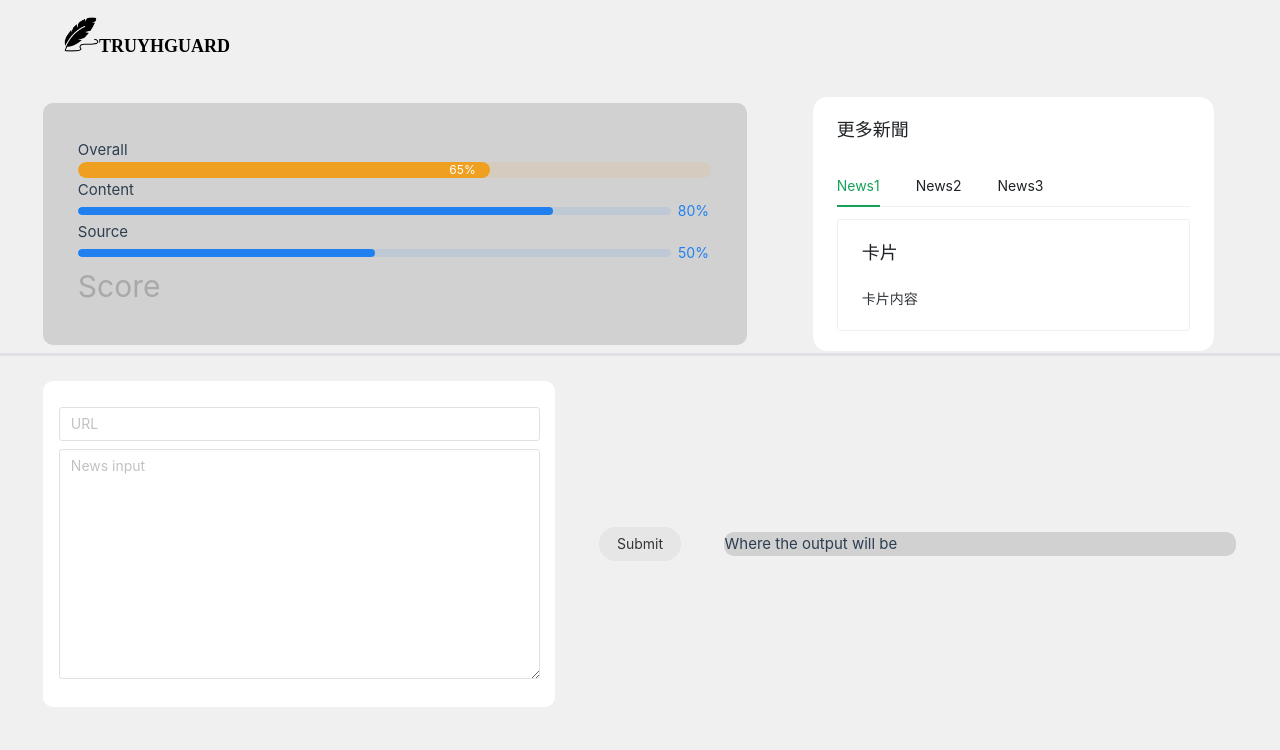
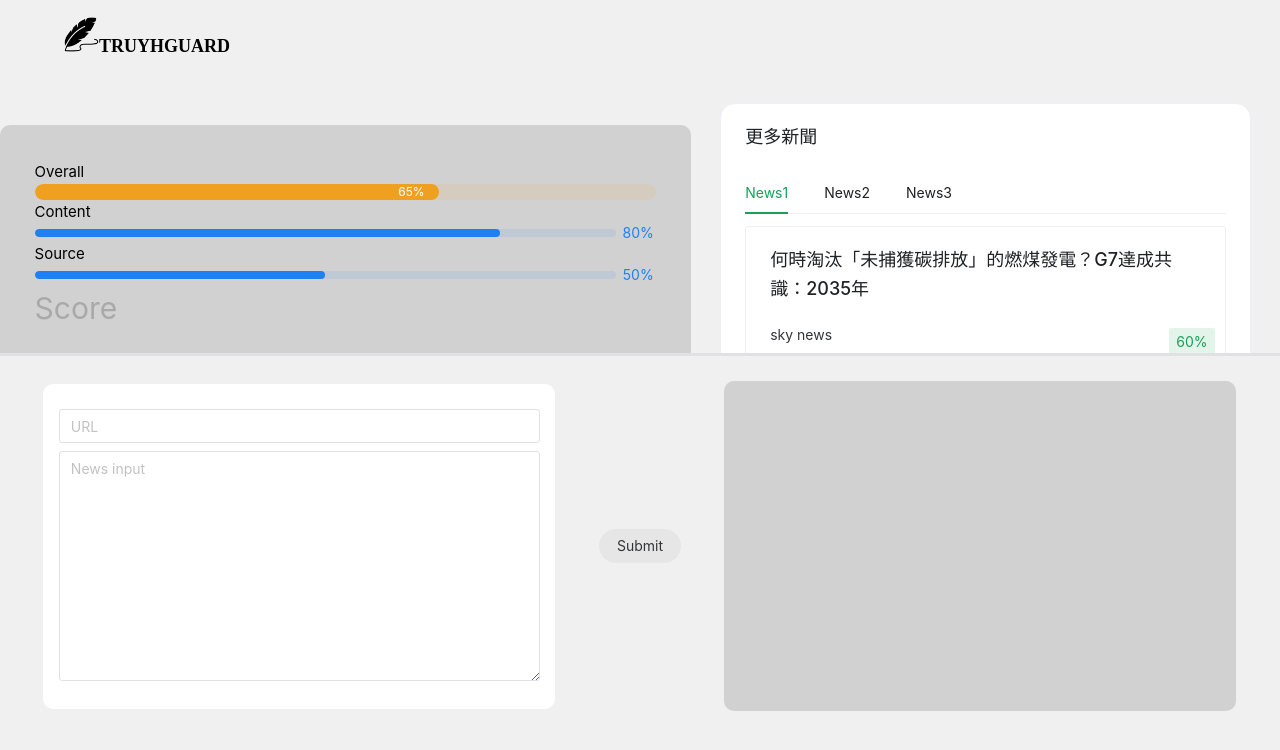
Before and after one commit to happypepii/NewsCheckSFC, a Vue app: page / in a window 1280 px wide. Shown: the top 750 px of the page. Built offline with nearby package versions, Linux system fonts and the light colour scheme.

Commit message:
display more news without pic

```diff
--- a/src/App.vue
+++ b/src/App.vue
@@ -1,7 +1,7 @@
 <template>
   <div class="container">
     <Header />
-    <n-split direction="vertical" style="height: 100vh" :default-size="0.35">
+    <n-split v-model:size="split" direction="vertical" style="height: 100vh">
       <template #1>
         <div class="Pane1">
           <div class="scoreBar">
@@ -15,11 +15,11 @@
 
       <template #2>
         <div class="Pane2">
-          <div class="InputArea">
+          <div class="InputArea" :style="{ height: (100 - split * 100) + '%' }">
             <Input />
           </div>
           <n-button strong secondary round> Submit </n-button>
-          <div class="OutputArea">
+          <div class="OutputArea" :style="{ height: (100 - split * 100) + '%' }">
             <Output />
           </div>
         </div>
@@ -34,6 +34,12 @@ import Score from "./components/score.vue";
 import News from "./components/news.vue";
 import Input from "./components/input.vue";
 import Output from "./components/output.vue";
+
+import { ref } from "vue";
+const split = ref(0.35);
+watch(split, (newValue, oldValue) => {
+  console.log("Split value changed:", newValue);
+});
 </script>
 
 <style scoped>
--- a/src/components/input.vue
+++ b/src/components/input.vue
@@ -40,14 +40,14 @@
   .body-container {
     justify-content: center;
     align-items: center;
-    margin: 5% 3%; /* 水平置中 */
+    margin: 5% 3%;
   }
   .custom1 {
-    width: 100%; /* Set the width of the input */
+    width: 100%;
   }
 
   .custom2 {
-    width: 100%; /* Set the width of the input */
+    width: 100%;
     height: 230px;
   }
 
--- a/src/components/news.vue
+++ b/src/components/news.vue
@@ -2,8 +2,11 @@
     <n-card title="更多新聞" style="margin: 5% 5%; max-width: 90%; border-radius: 15px;">
     <n-tabs type="line" animated>
       <n-tab-pane name="News1" tab="News1">
-        <n-card title="卡片" >
-        卡片内容
+        <n-card title="何時淘汰「未捕獲碳排放」的燃煤發電？G7達成共識：2035年" >
+        sky news
+        <n-tag :bordered="false" type="success" class="tag">
+        60%
+        </n-tag>
         </n-card>
       </n-tab-pane>
       <n-tab-pane name="News2" tab="News2">
@@ -23,6 +26,11 @@
   <script setup>
   </script>
 
-  <style scoped>
+<style scoped>
+.tag {
+  position: absolute; /* Set position to absolute */
+  bottom: 10px; /* Adjust as needed */
+  right: 10px; /* Adjust as needed */
+}
 
 </style>
--- a/src/components/output.vue
+++ b/src/components/output.vue
@@ -1,3 +1,11 @@
 <template>
-    Where the output will be
+    <div class="output">
+
+    </div>
 </template>
+<style scoped>
+.output{
+    min-height: 330px;
+    max-height: 80%;
+}
+</style>
--- a/src/components/score.vue
+++ b/src/components/score.vue
@@ -50,6 +50,7 @@ export default defineComponent({
 <style scoped>
 .score_container{
   margin: 5% 5%;
+  color: black;
 }
 h1{
   color: darkgray;
```
